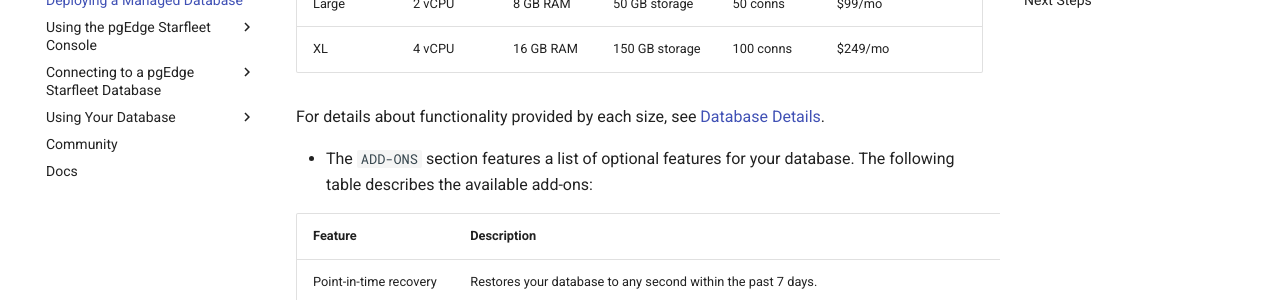
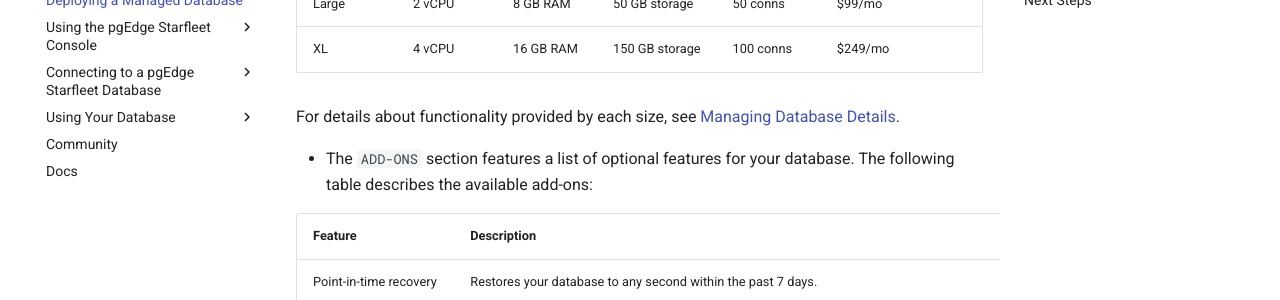
Before and after one commit to pgEdge/pgedge-starfleet-docs, an MkDocs documentation site: the page built from docs/managed/creating_managed.md, in a window 1280 px wide and 900 px high, scrolled down 2105 px. Shown: the part 153-453 px from the top of the window. Built offline with MkDocs 1.6.1 and Material for MkDocs 9.7.7, drawn with Linux system fonts in a browser that asks for light colours; some of the changed text lies outside the part shown.

Commit message:
Rename heading to 'Managing Database Details'
Updated the H1, the mkdocs.yml nav label, and every link text
pointing at this page to match.

```diff
--- a/docs/managed/creating_managed.md
+++ b/docs/managed/creating_managed.md
@@ -32,7 +32,7 @@ Next, you will select deployment features:
  | XL | 4 vCPU | 16 GB RAM | 150 GB storage | 100 conns | $249/mo |
 
   For details about functionality provided by each size, see
-  [Database Details](../using_database/database_details.md).
+  [Managing Database Details](../using_database/database_details.md).
 
 - The `ADD-ONS` section features a list of optional features for your
   database. The following table describes the available add-ons:
@@ -88,8 +88,9 @@ The wizard displays a message when a step fails:
 
 These pages cover related tasks that build on creating your database:
 
-* The [Database Details](../using_database/database_details.md) document
-  describes each size tier, and the statuses a database moves through.
+* The [Managing Database Details](../using_database/database_details.md)
+  document describes each size tier, and the statuses a database moves
+  through.
 * The [Managing Database Roles](../using_database/roles.md) document
   explains the `admin` and `app` roles your database includes.
 * The
--- a/mkdocs.yml
+++ b/mkdocs.yml
@@ -62,7 +62,7 @@ nav:
   - Using Your Database:
     - Managing Database Roles: using_database/roles.md
     - Rotating Database Credentials: using_database/rotate_credentials.md
-    - Database Details: using_database/database_details.md
+    - Managing Database Details: using_database/database_details.md
     - Loading Data into Your pgEdge Starfleet Database: using_database/loading_data.md
     - Installing Extensions: using_database/extensions.md
     - ORM and Framework Guides: using_database/orm_guides.md
```
Also changed, not shown: docs/using_console/actions.md (+1 -1 lines), docs/using_console/activity_log.md (+2 -2 lines), docs/using_console/console_overview.md (+2 -1 lines), docs/using_database/database_details.md (+1 -1 lines).
